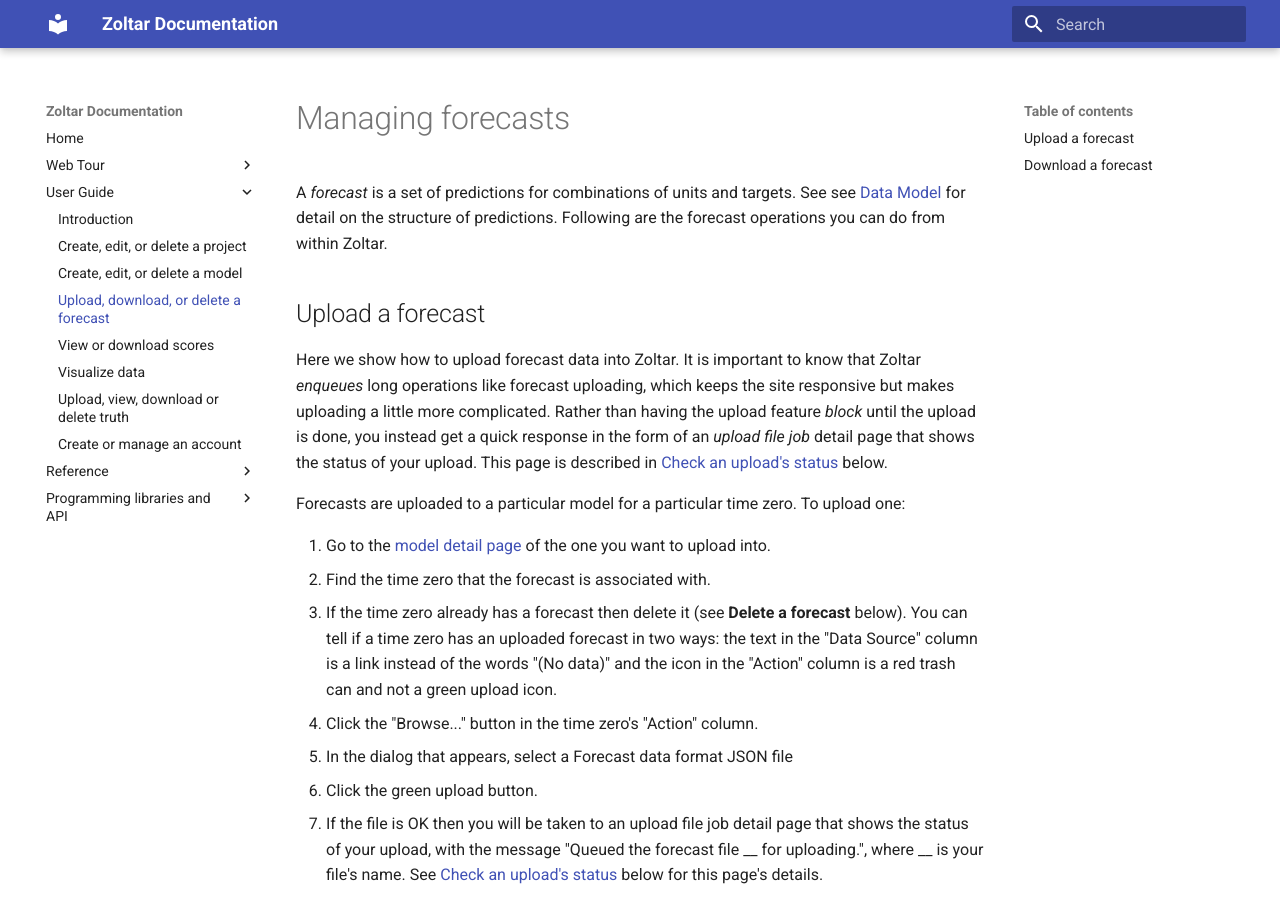
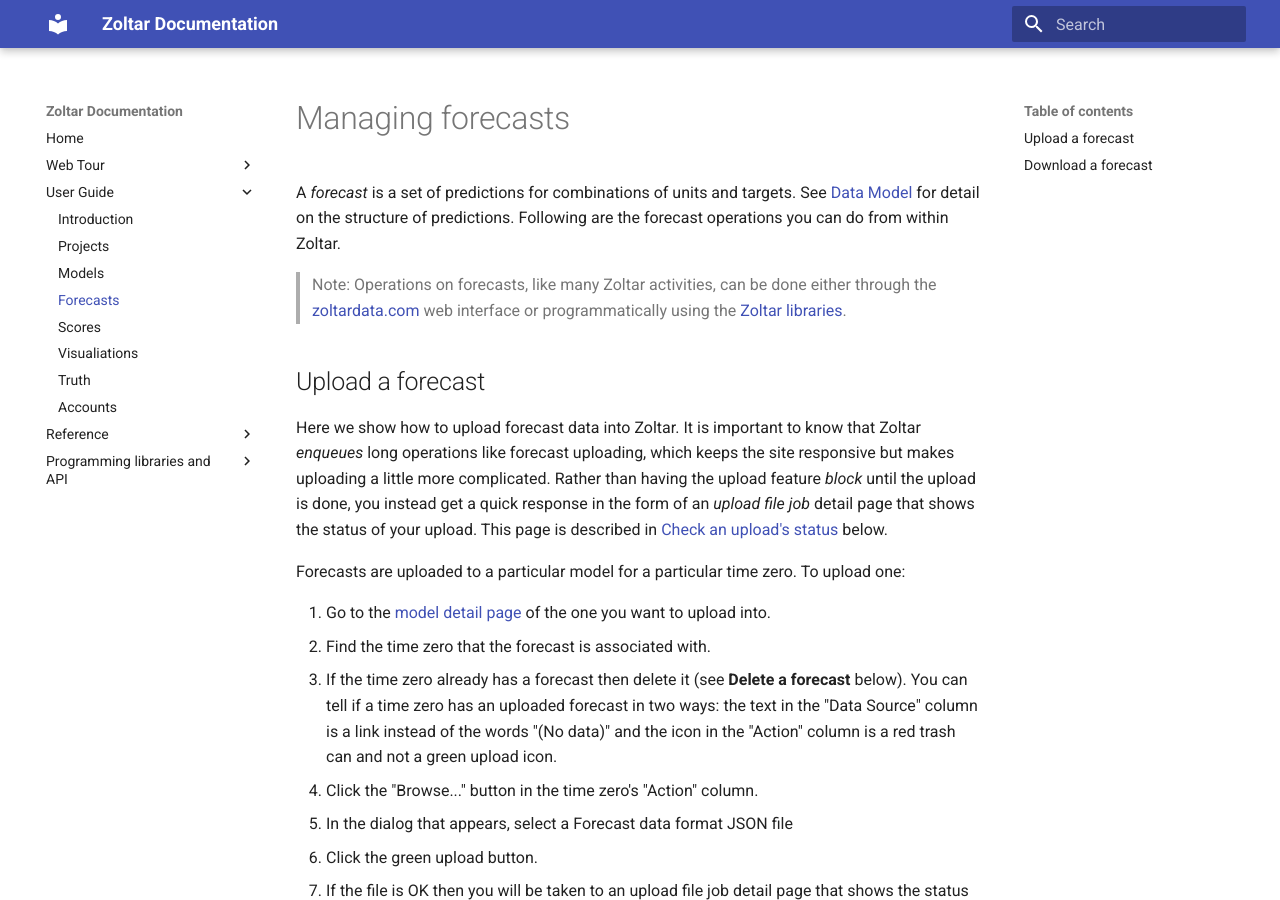
Before and after one commit to reichlab/docs.zoltardata, an MkDocs documentation site: the page built from docs/Forecasts.md, in a window 1280 px wide and 900 px high. Built offline with MkDocs 1.6.1 and Material for MkDocs 9.7.7, drawn with Linux system fonts in a browser that asks for light colours.

Commit message:
WIP updating docs to zoltar3

```diff
--- a/docs/Forecasts.md
+++ b/docs/Forecasts.md
@@ -1,6 +1,8 @@
 # Managing forecasts
 
-A _forecast_ is a set of predictions for combinations of units and targets. See see [Data Model](DataModel.md) for detail on the structure of predictions. Following are the forecast operations you can do from within Zoltar.
+A _forecast_ is a set of predictions for combinations of units and targets. See [Data Model](DataModel.md) for detail on the structure of predictions. Following are the forecast operations you can do from within Zoltar.
+
+> Note: Operations on forecasts, like many Zoltar activities, can be done either through the [zoltardata.com](https://www.zoltardata.com/) web interface or programmatically using the [Zoltar libraries](ApiIntro.md).
 
 
 ## Upload a forecast
--- a/mkdocs.yml
+++ b/mkdocs.yml
@@ -10,13 +10,13 @@ nav:
       - 'Forecast detail page': 'ForecastDetailPage.md'
   - User Guide:
       - 'Introduction': 'UserIntro.md'
-      - 'Create, edit, or delete a project': 'Projects.md'
-      - 'Create, edit, or delete a model': 'Models.md'
-      - 'Upload, download, or delete a forecast': 'Forecasts.md'
-      - 'View or download scores': 'Scoring.md'
-      - 'Visualize data': 'Visualization.md'
-      - 'Upload, view, download or delete truth': 'Truth.md'
-      - 'Create or manage an account': 'Accounts.md'
+      - 'Projects': 'Projects.md'
+      - 'Models': 'Models.md'
+      - 'Forecasts': 'Forecasts.md'
+      - 'Scores': 'Scoring.md'
+      - 'Visualiations': 'Visualization.md'
+      - 'Truth': 'Truth.md'
+      - 'Accounts': 'Accounts.md'
   - Reference:
       - 'Concepts': 'Concepts.md'
       - 'Data model': 'DataModel.md'
@@ -24,6 +24,7 @@ nav:
       - 'Targets': 'Targets.md'
       - 'Validation': 'Validation.md'
   - Programming libraries and API:
+      - 'Introduction': 'ApiIntro.md'
       - 'zoltpy (Python)': 'Zoltpy.md'
       - 'zoltr (R)': 'Zoltr.md'
       - 'RESTful API': 'Api.md'
```
Also changed, not shown: docs/ApiIntro.md (added, +3 -0 lines), docs/Zoltpy.md (+1 -5 lines), docs/Zoltr.md (+1 -2 lines).
